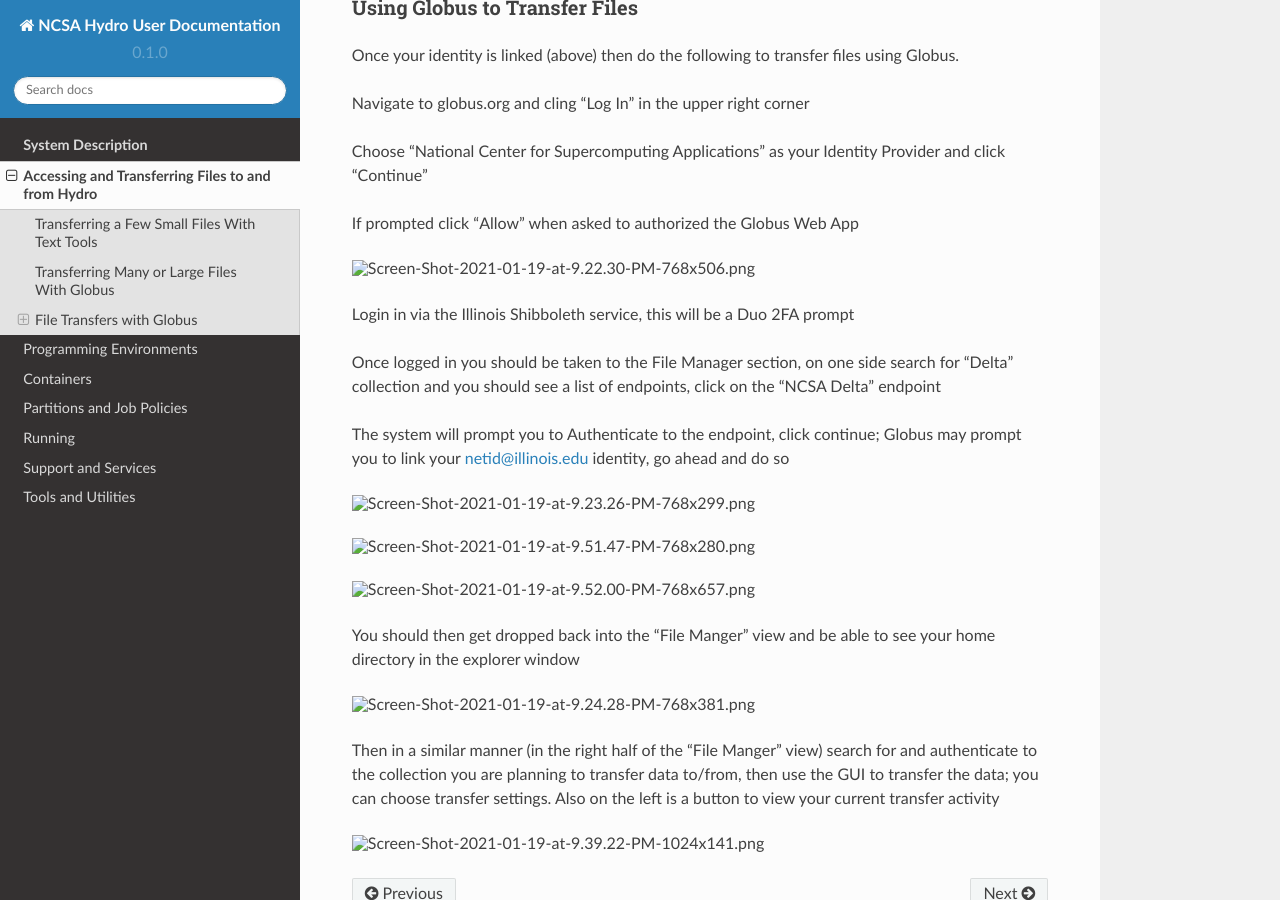
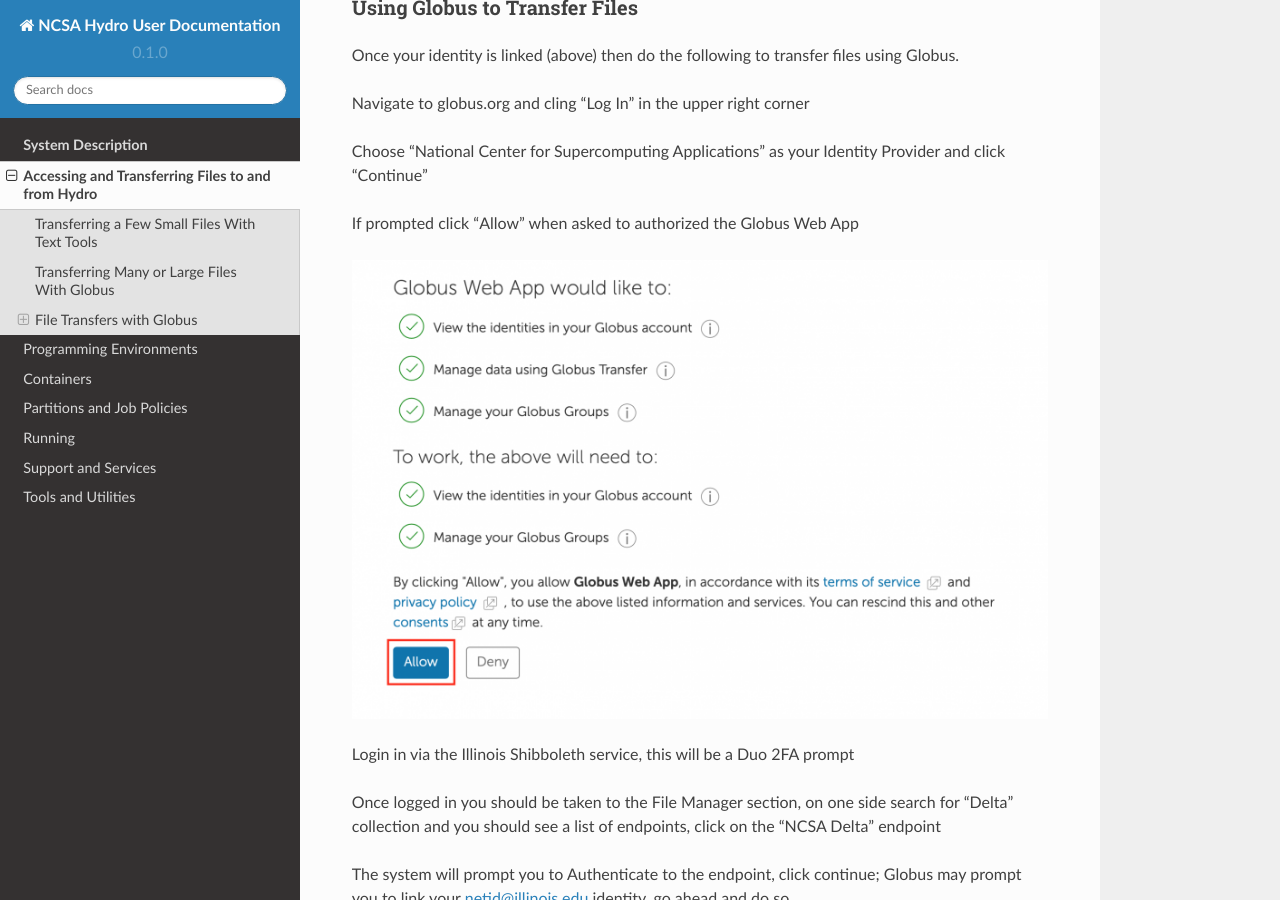
Before and after one commit to ncsa/hydro_documentation, a Sphinx documentation site: the page built from docs/source/accessing_transferring_files.rst, in a window 1280 px wide and 900 px high, scrolled down 973 px. Built offline with Sphinx 7.4.7 and the Read the Docs theme 2.0.0, drawn with Linux system fonts in a browser that asks for light colours; pages that are not in the unit, such as notebooks, are missing from menus.

Commit message:
fixing image dir
Referring to the correct directory where the images live.

```diff
--- a/docs/source/accessing_transferring_files.rst
+++ b/docs/source/accessing_transferring_files.rst
@@ -37,7 +37,7 @@
 
 If prompted click “Allow” when asked to authorized the Globus Web App
 
-.. image:: Screen-Shot-2021-01-19-at-9.22.30-PM-768x506.png
+.. image:: globus/Screen-Shot-2021-01-19-at-9.22.30-PM-768x506.png
 
 Login in via the Illinois Shibboleth service, this will be a Duo 2FA prompt
 
@@ -49,16 +49,16 @@
 
 The system will prompt you to Authenticate to the endpoint, click continue; Globus may prompt you to link your netid@illinois.edu identity, go ahead and do so
 
-.. image:: Screen-Shot-2021-01-19-at-9.23.26-PM-768x299.png
+.. image:: globus/Screen-Shot-2021-01-19-at-9.23.26-PM-768x299.png
 
-.. image:: Screen-Shot-2021-01-19-at-9.51.47-PM-768x280.png
+.. image:: globus/Screen-Shot-2021-01-19-at-9.51.47-PM-768x280.png
 
-.. image:: Screen-Shot-2021-01-19-at-9.52.00-PM-768x657.png
+.. image:: globus/Screen-Shot-2021-01-19-at-9.52.00-PM-768x657.png
 
 You should then get dropped back into the “File Manger” view and be able to see your home directory in the explorer window
 
-.. image:: Screen-Shot-2021-01-19-at-9.24.28-PM-768x381.png
+.. image:: globus/Screen-Shot-2021-01-19-at-9.24.28-PM-768x381.png
 
 Then in a similar manner (in the right half of the “File Manger” view) search for and authenticate to the collection you are planning to transfer data to/from, then use the GUI to transfer the data; you can choose transfer settings. Also on the left is a button to view your current transfer activity
 
-.. image:: Screen-Shot-2021-01-19-at-9.39.22-PM-1024x141.png
+.. image:: globus/Screen-Shot-2021-01-19-at-9.39.22-PM-1024x141.png
```
